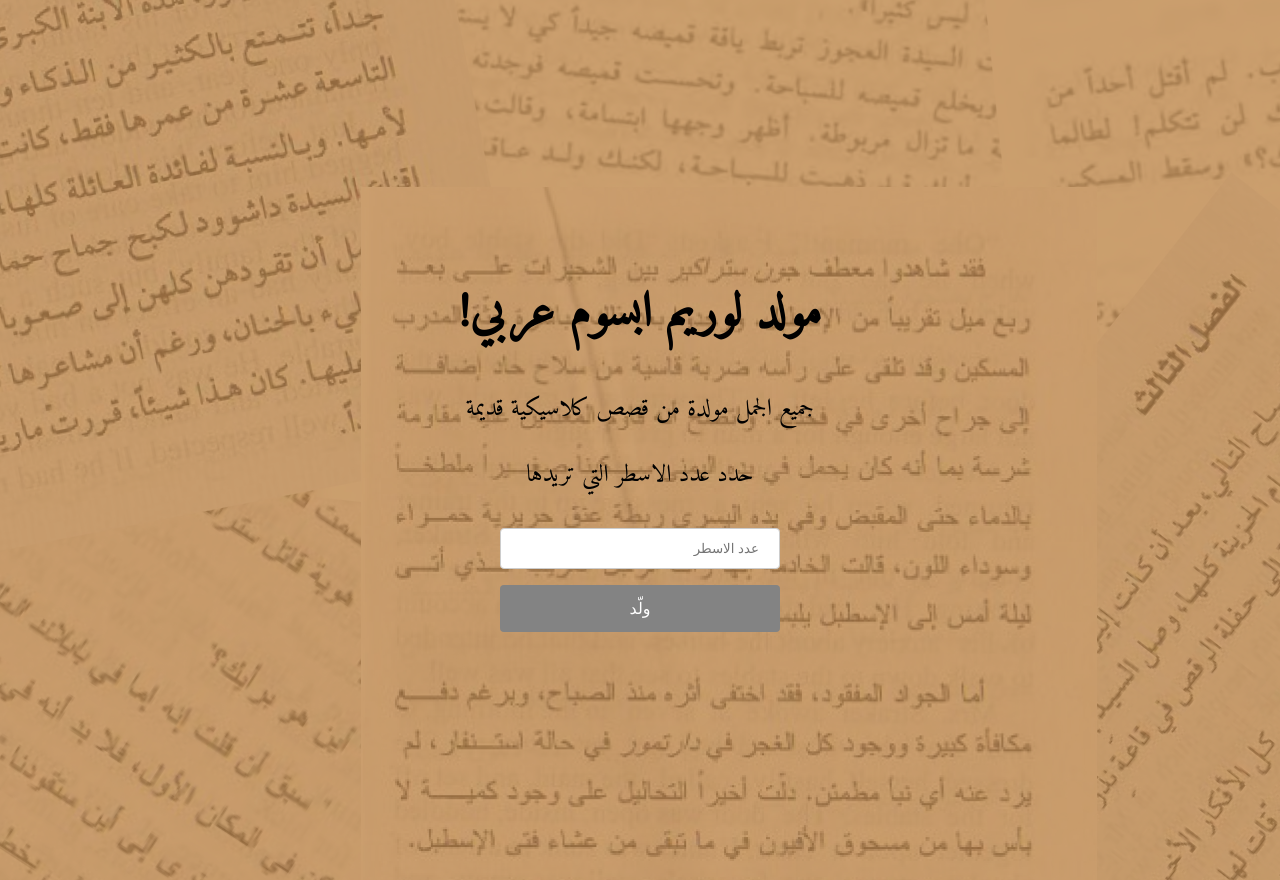
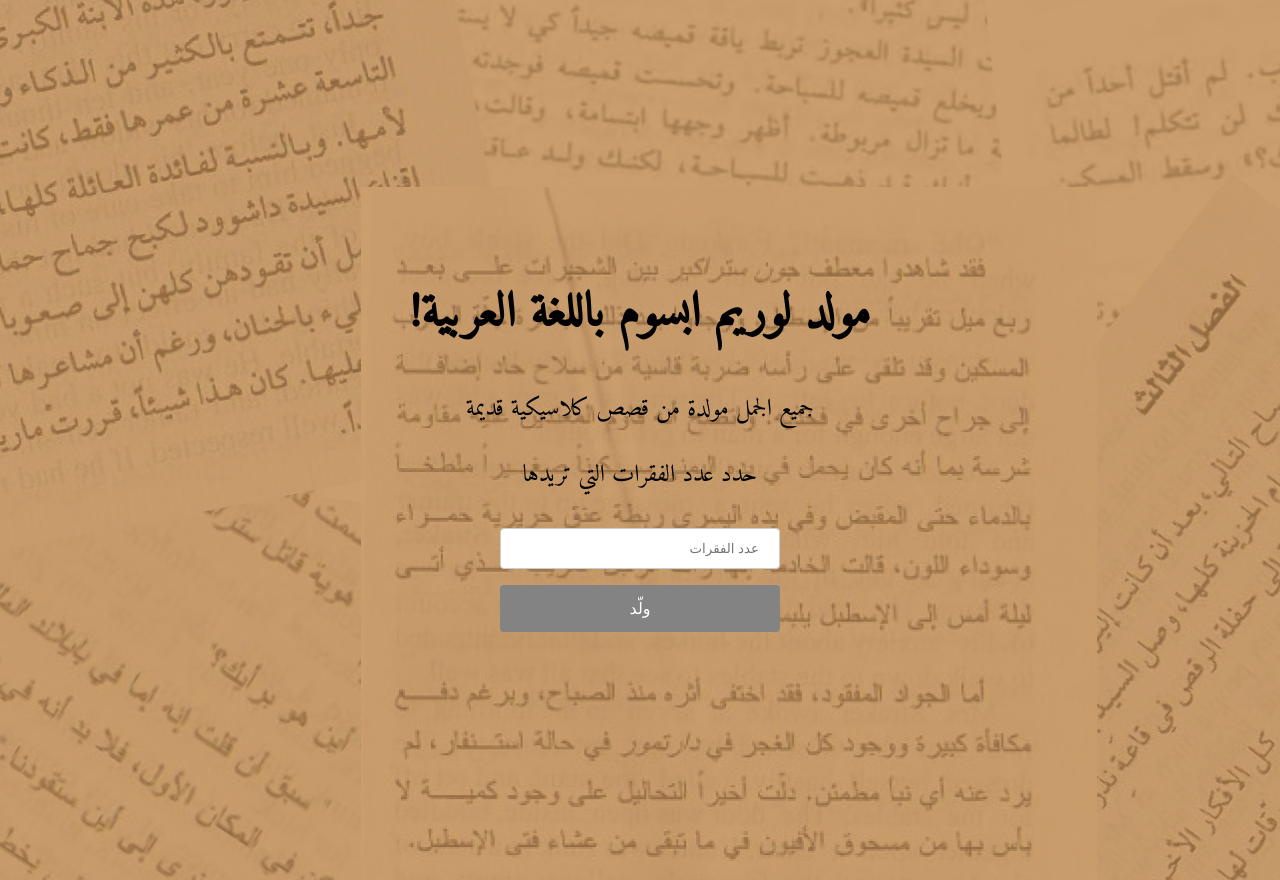
Before and after one commit to HindTayeb/arabic-lorem-ipsum, a website: page public/index.html in a window 1280 px wide. Drawn offline with Linux system fonts and the light colour scheme.

Commit message:
commit changes

```diff
--- a/public/index.html
+++ b/public/index.html
@@ -8,12 +8,12 @@
 </head>
 <body>
   <div class="overlay"></div>
-    <div id="landing-header"><h1 class="title">مولد لوريم ابسوم عربي!</h1>
+    <div id="landing-header"><h1 class="title">مولد لوريم ابسوم باللغة العربية!</h1>
 
     <p class="description">جميع الجمل مولدة من قصص كلاسيكية قديمة</p>
 <form action="/" method="POST" class="form-div">
-      <p>حدد عدد الاسطر التي تريدها</p>
-      <input type="number" class="paragraph-number" name="numberOfParagraphs" placeholder="عدد الاسطر">
+      <p>حدد عدد الفقرات التي تريدها</p>
+      <input type="number" class="paragraph-number" name="numberOfParagraphs" placeholder="عدد الفقرات">
       <input type="submit" value="ولّد" class="generate-button">
     </form>
 
@@ -21,9 +21,5 @@
       <div class='placeholder-div'></div>
     </div>
   </div>
-
-
-
-
 </body>
 </html>
```
